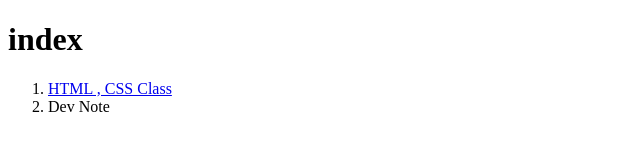
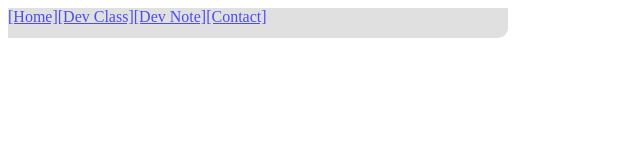
Before and after one commit to angrybird0js/2022.ai.js, a plain HTML site: page index.html in a window 1280 px wide. Shown: the whole page, without its empty margins (0-640 px from the left). Drawn offline with Linux system fonts and the light colour scheme.

Commit message:
파일리스트 변경

```diff
--- a/index.html
+++ b/index.html
@@ -1,23 +1,15 @@
 <!DOCTYPE html>
-<html lang="ko">
 
-    <html>
-        <head>
-            <title></title>
-        </head>
-        <body>
-<!-- headline          -->
-            <h1>index</h1>
+<html >
+    <head>
+        <title>홈페이지의 인덱스</title>
+        <link rel="stylesheet" href="./style.css" type="text/css">
+        <script src="./navigator.js"></script>
+    </head>
+<body>
 
-<!--            <link rel="stylesheet" href="">-->
-
-<ol>
-    <li><a href="./221006_02_html.html">HTML , CSS Class</a><br></li>
-    <li>Dev Note</li>
-</ol>
+<div id="header-idx" ></div>
 
 
-
-
-        </body>
-    </html>
+</body>
+</html>
--- /dev/null
+++ b/navigator.js
@@ -0,0 +1,36 @@
+
+    // 교재 320p.
+
+    var idxList = ["[Home]","[Dev Class]","[Dev Note]","[Contact]"];
+    var purl = [
+            "./index.html",
+            "./class.html",
+            "./devnote.html",
+            "./contact.html",
+        ];
+    (window.onload = function() {
+
+
+
+        var hdr = document.getElementById('header-idx');
+        for (var i=0;i<=idxList.length;i++) {
+
+
+            const hd = document.createElement('a');
+
+            hd.textContent = idxList[i];
+            hd.setAttribute('href' , purl[i]);
+            hdr.appendChild(hd);
+
+            //var navList = document.createElement("a");
+            //var itemList = document.createTextNode(idxList[i]);
+
+            //navList.appendChild(itemList);
+            //navList.href = purl[i];
+            //navList.text = idxList[i];
+
+
+            //document.body.appendChild(navList);
+
+        }
+    })();
--- /dev/null
+++ b/style.css
@@ -0,0 +1,9 @@
+#header-idx {
+    background-color: lightgray;
+    opacity: 0.7;
+    border-bottom-right-radius: 10px;
+    position: fixed;
+    width: 500px;
+    height: 30px;
+
+}
```
Also changed, not shown: class.html (renamed from 221006_01_index.html, +11 -4 lines), 221011_09_div.html (renamed from 221011_09_dvi.html).
